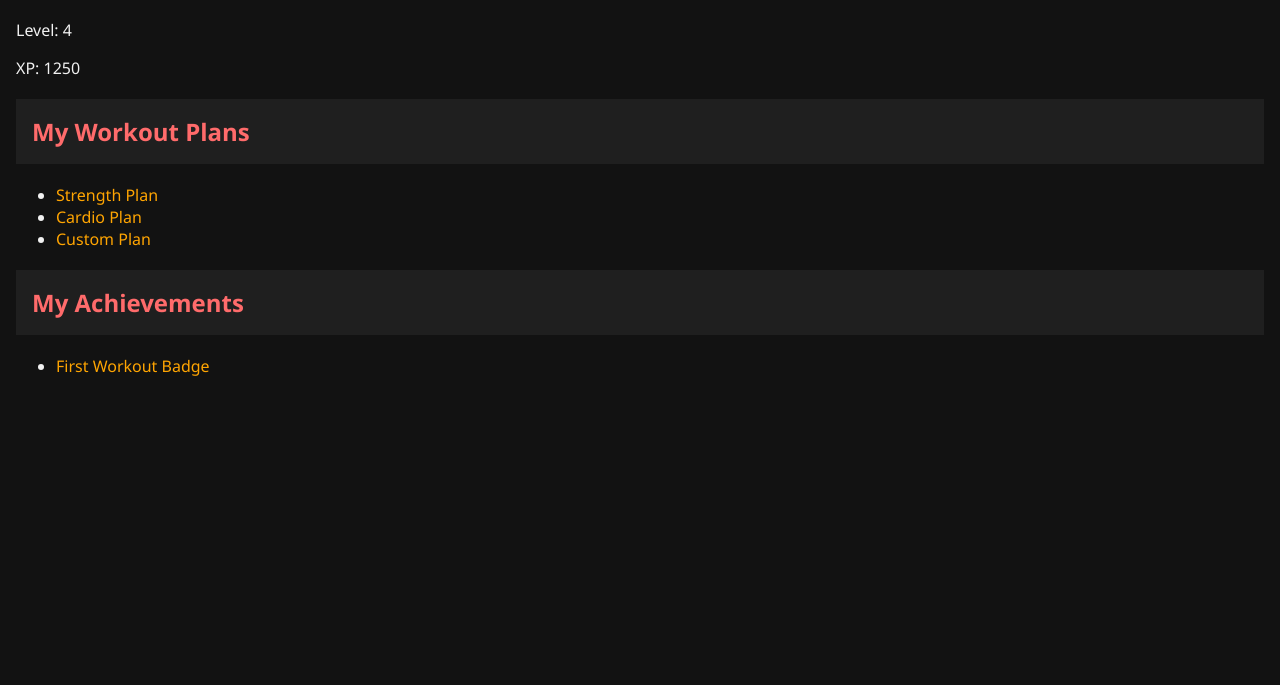
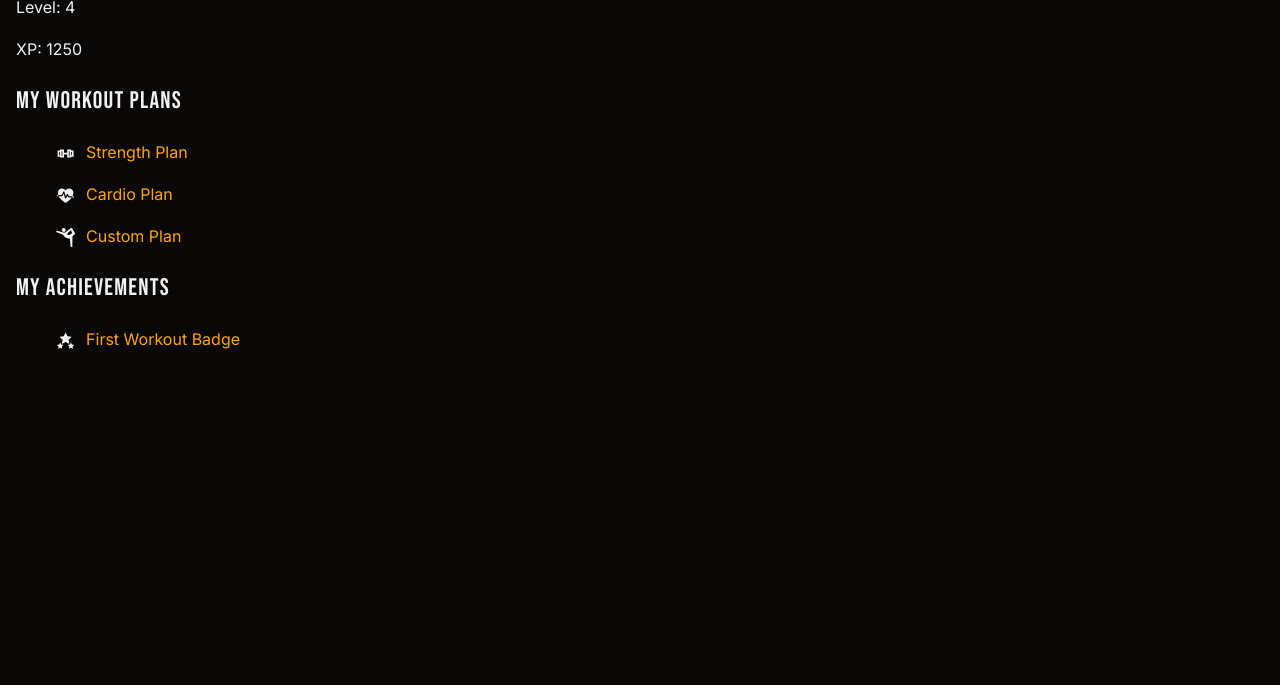
Before and after one commit to Amend37/Fitness_Leveling, a website: page packages/proto/public/index.html in a window 1280 px wide. Shown: the part 115-800 px from the top of the page. Drawn offline with Linux system fonts and the light colour scheme.

Commit message:
added some more styles and added some svg icons to my pages. Lab4 is complete

```diff
--- a/packages/proto/public/index.html
+++ b/packages/proto/public/index.html
@@ -3,6 +3,9 @@
 <head>
   <meta charset="UTF-8">
   <title>Fitness Level Tracker</title>
+  <link rel="preconnect" href="https://fonts.googleapis.com">
+  <link rel="preconnect" href="https://fonts.gstatic.com" crossorigin>
+  <link href="https://fonts.googleapis.com/css2?family=Bebas+Neue&family=Inter:ital,wght@0,400;0,700;1,400&display=swap" rel="stylesheet">
   <link rel="stylesheet" href="/styles/tokens.css" />
   <link rel="stylesheet" href="/styles/page.css" />
 </head>
@@ -12,14 +15,26 @@
   <p>XP: 1250</p>
   <h2>My Workout Plans</h2>
   <ul>
-    <li><a href="workout-plan-strength.html">Strength Plan</a></li>
-    <li><a href="workout-plan-cardio.html">Cardio Plan</a></li>
-    <li><a href="workout-plan-custom.html">Custom Plan</a></li>
+    <li>
+      <svg class="icon"><use href="/icons/workouts.svg#icon-dumbbell" /></svg>
+      <a href="workout-plan-strength.html">Strength Plan</a>
+    </li>
+    <li>
+      <svg class="icon"><use href="/icons/workouts.svg#icon-heart" /></svg>
+      <a href="workout-plan-cardio.html">Cardio Plan</a>
+    </li>
+    <li>
+      <svg class="icon"><use href="/icons/workouts.svg#icon-yoga" /></svg>
+      <a href="workout-plan-custom.html">Custom Plan</a>
+    </li>
   </ul>
 
   <h2>My Achievements</h2>
   <ul>
-    <li><a href="achievement-first-workout.html">First Workout Badge</a></li>
+    <li>
+      <svg class="icon"><use href="/icons/workouts.svg#icon-stars" /></svg>
+      <a href="achievement-first-workout.html">First Workout Badge</a>
+    </li>
   </ul>
 </body>
 </html>
--- a/packages/proto/public/styles/page.css
+++ b/packages/proto/public/styles/page.css
@@ -1,19 +1,46 @@
+/* Typography Setup */
 body {
+    font-family: var(--font-family-body);
+    font-weight: var(--font-weight-normal);
+    font-size: 1rem;
+    line-height: 1.6;
+  }
+
+  h1, h2, h3 {
+    font-family: var(--font-family-heading);
+    font-weight: var(--font-weight-normal);
+    letter-spacing: 0.05em;
+    text-transform: uppercase;
+  }
+
+  /* Icon Styling */
+  svg.icon {
+    display: inline-block;
+    height: 1.2em;
+    width: 1.2em;
+    vertical-align: middle;
+    fill: currentColor;
+    margin-right: 0.4em;
+  }
+
+  ul li {
+    list-style: none;
+    margin-bottom: 1em;
+  }
+
+  /* General Styling */
+  body {
     background-color: var(--color-background-page);
     color: var(--color-text);
-    font-family: var(--font-family-base);
+    font-family: var(--font-family-body);
     margin: 0;
     padding: var(--spacing-padding);
   }
 
-  header, h1, h2 {
+  header {
     background-color: var(--color-background-header);
     color: var(--color-text-header);
     padding: var(--spacing-padding);
-  }
-
-  h1, h2 {
-    color: var(--color-accent);
   }
 
   a {
--- a/packages/proto/public/styles/tokens.css
+++ b/packages/proto/public/styles/tokens.css
@@ -1,5 +1,6 @@
 :root {
-    --color-background-page: #121212;
+  /* Color Tokens */
+  --color-background-page: #0a0707;
   --color-background-header: #1f1f1f;
   --color-text: #f1f1f1;
   --color-text-header: #ffffff;
@@ -8,6 +9,12 @@
   --color-link: #ffa502;
   --color-muted: #2c2c2c;
 
-    --font-family-base: 'Segoe UI', sans-serif;
+  /* Typography Tokens */
+  --font-family-body: 'Inter', Arial, sans-serif;
+  --font-family-heading: 'Bebas Neue', Impact, sans-serif;
+  --font-weight-normal: 400;
+  --font-weight-bold: 700;
+
+  /* Spacing Tokens */
   --spacing-padding: 1rem;
 }
```
Also changed, not shown: packages/proto/public/achievement-first-workout.html (+3 -0 lines), packages/proto/public/tutorial-burpees.html (+3 -0 lines), packages/proto/public/tutorial-high-knees.html (+4 -0 lines), packages/proto/public/tutorial-jumping-jacks.html (+4 -0 lines), packages/proto/public/tutorial-pushup.html (+4 -0 lines), packages/proto/public/tutorial-squat.html (+4 -0 lines), packages/proto/public/workout-plan-cardio.html (+4 -0 lines), packages/proto/public/workout-plan-custom.html (+4 -0 lines), packages/proto/public/workout-plan-strength.html (+4 -0 lines), packages/proto/public/icons/dumbbell.svg (added), packages/proto/public/icons/heart.svg (added), packages/proto/public/icons/stars.svg (added), packages/proto/public/icons/workouts.svg (added), packages/proto/public/icons/yoga.svg (added). Lines whose indentation alone changed are shown as unchanged.
